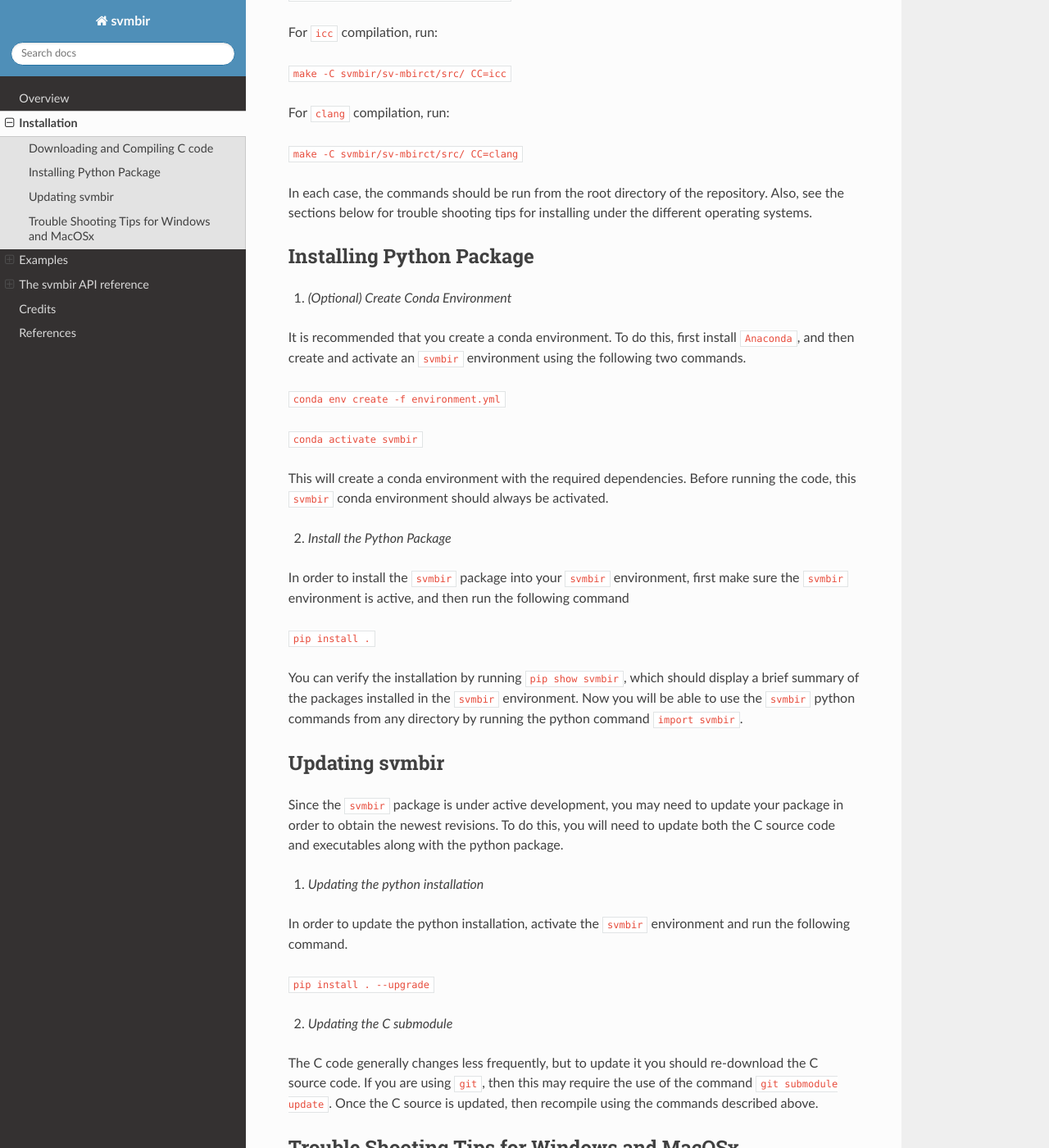
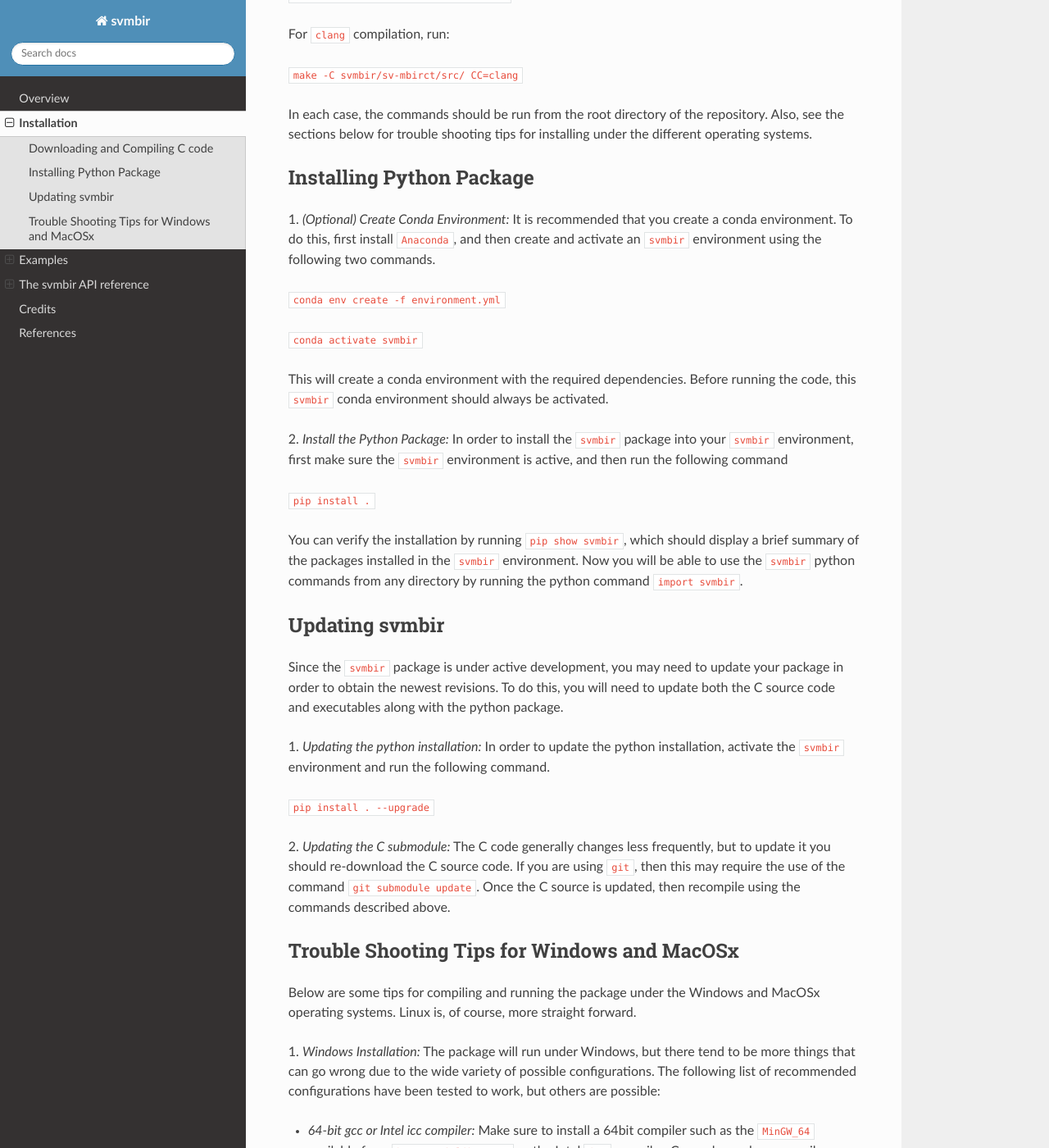
Before and after one commit to cabouman/svmbir, a Sphinx documentation site: the page built from docs/source/install.rst, in a window 1280 px wide and 1400 px high, scrolled down 871 px. Shown: the whole window at 82% size. Built offline with Sphinx 7.4.7 and the Read the Docs theme 2.0.0, drawn with Linux system fonts in a browser that asks for light colours; some of the changed text lies outside the part shown.

Commit message:
Revised Installation procedure

```diff
--- a/docs/source/install.rst
+++ b/docs/source/install.rst
@@ -10,8 +10,7 @@ In the future, we also plan to make it installable from ``PyPI`` or ``Conda``.
 Downloading and Compiling C code
 --------------------------------
 
-1. *Download C-code*
-
+1. *Download C-code:*
 In order to download the C code, move to a directory of your choice and run the following two commands.
 
 ``git clone --recursive https://github.com/cabouman/svmbir.git``
@@ -22,8 +21,7 @@ This first command recursively downloads a folder containing the svmbir python w
 and the second command moves into the root directory of the repository.
 
 
-2. *Compile C-Code*
-
+2. *Compile C-Code:*
 The ``svmbir`` package can compiled using a number of different compilers including the open source ``gcc`` compiler, Intel's ``icc`` compiler, or the Apple's ``clang`` compiler.
 The Intel compiler currently offers the best performance on x86 processors supporting the AVX instruction set;
 however, the ``gcc`` and ``icc`` compilers are often more readily available.
@@ -47,8 +45,7 @@ Also, see the sections below for trouble shooting tips for installing under the
 Installing Python Package
 -------------------------
 
-1. *(Optional) Create Conda Environment*
-
+1. *(Optional) Create Conda Environment:*
 It is recommended that you create a conda environment.
 To do this, first install ``Anaconda``, and then create and activate an ``svmbir`` environment using the following two commands.
 
@@ -60,8 +57,7 @@ This will create a conda environment with the required dependencies.
 Before running the code, this ``svmbir`` conda environment should always be activated.
 
 
-2. *Install the Python Package*
-
+2. *Install the Python Package:*
 In order to install the ``svmbir`` package into your ``svmbir`` environment, first make sure the ``svmbir`` environment is active, and then run the following command
 
 ``pip install .``
@@ -75,15 +71,13 @@ Updating svmbir
 
 Since the ``svmbir`` package is under active development, you may need to update your package in order to obtain the newest revisions. To do this, you will need to update both the C source code and executables along with the python package.
 
-1. *Updating the python installation*
-
+1. *Updating the python installation:*
 In order to update the python installation, activate the ``svmbir`` environment and run the following command.
 
 ``pip install . --upgrade``
 
 
-2. *Updating the C submodule*
-
+2. *Updating the C submodule:*
 The C code generally changes less frequently, but to update it you should re-download the C source code. If you are using ``git``, then this may require the use of the command ``git submodule update``. Once the C source is updated, then recompile using the commands described above.
 
 
@@ -94,7 +88,6 @@ Below are some tips for compiling and running the package under the Windows and
 Linux is, of course, more straight forward.
 
 1. *Windows Installation:*
-
 The package will run under Windows, but there tend to be more things that can go wrong due to the wide variety of possible configurations.
 The following list of recommended configurations have been tested to work, but others are possible:
 
```
